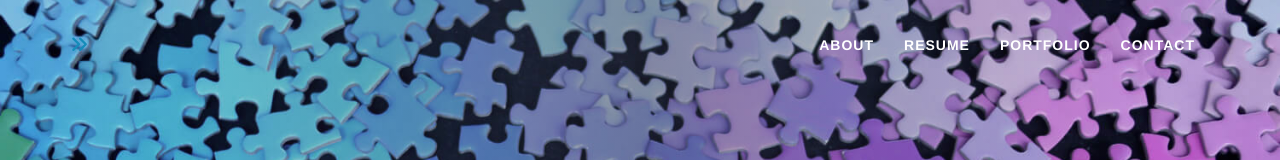
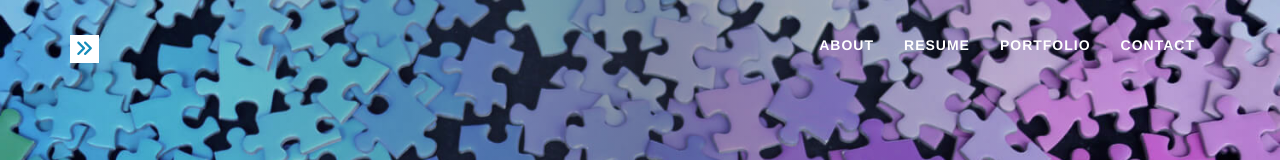
Before and after one commit to clsavino/clsavino.github.io, a plain HTML site: page index.html in a window 1280 px wide. In both pictures the pointer is over the icon 79 px from the left and 45 px from the top of the page. Shown: the top 160 px of the page. Drawn offline with nearby package versions, Linux system fonts and the light colour scheme; a web font is replaced by a local one.

Commit message:
styling hover change

```diff
--- a/assets/css/style.css
+++ b/assets/css/style.css
@@ -222,6 +222,12 @@ a:hover {
   color: #ffffff;
 }
 
+#angleDoubleRight:hover {
+  background-color: white;
+  color: #158cba;
+  padding: 5px;
+}
+
 .btn {
   text-transform: uppercase;
   border-radius: 0;
@@ -397,6 +403,11 @@ a:hover {
   .navbar-custom.top-nav-collapseli.active a:hover {
     color: #252424;
   }
+  #angleDoubleRight:hover {
+  background-color: white;
+  color: #158cba;
+  padding: 5px;
+  }
 }
 @media screen and (max-width: 767px) {
   .intro {
--- a/index.html
+++ b/index.html
@@ -35,7 +35,7 @@
             <i class="fa fa-bars"></i>
           </button>
           <a class="navbar-brand page-scroll" href="#page-top">
-            <i class="fa fa-angle-double-right"></i>
+            <i class="fa fa-angle-double-right" id="angleDoubleRight"></i>
             <span class=""></span>
           </a>
         </div>
```
